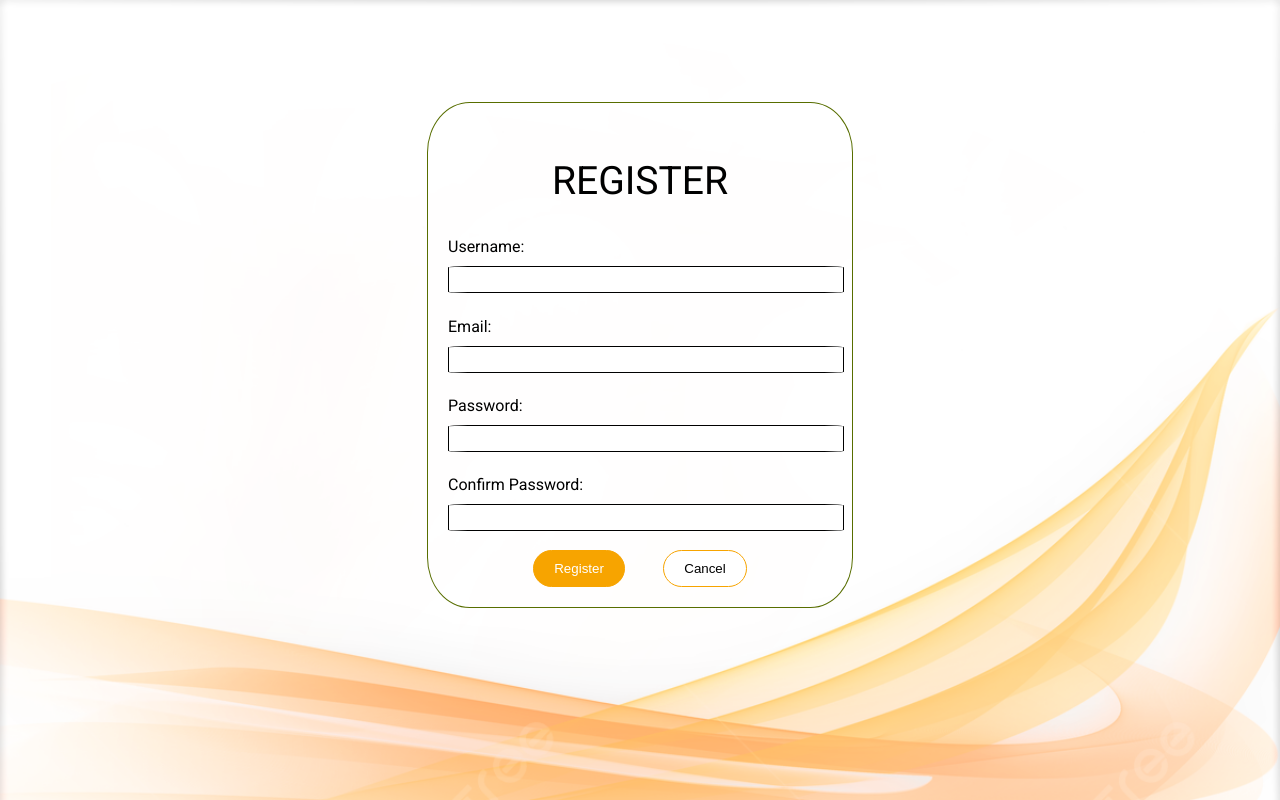
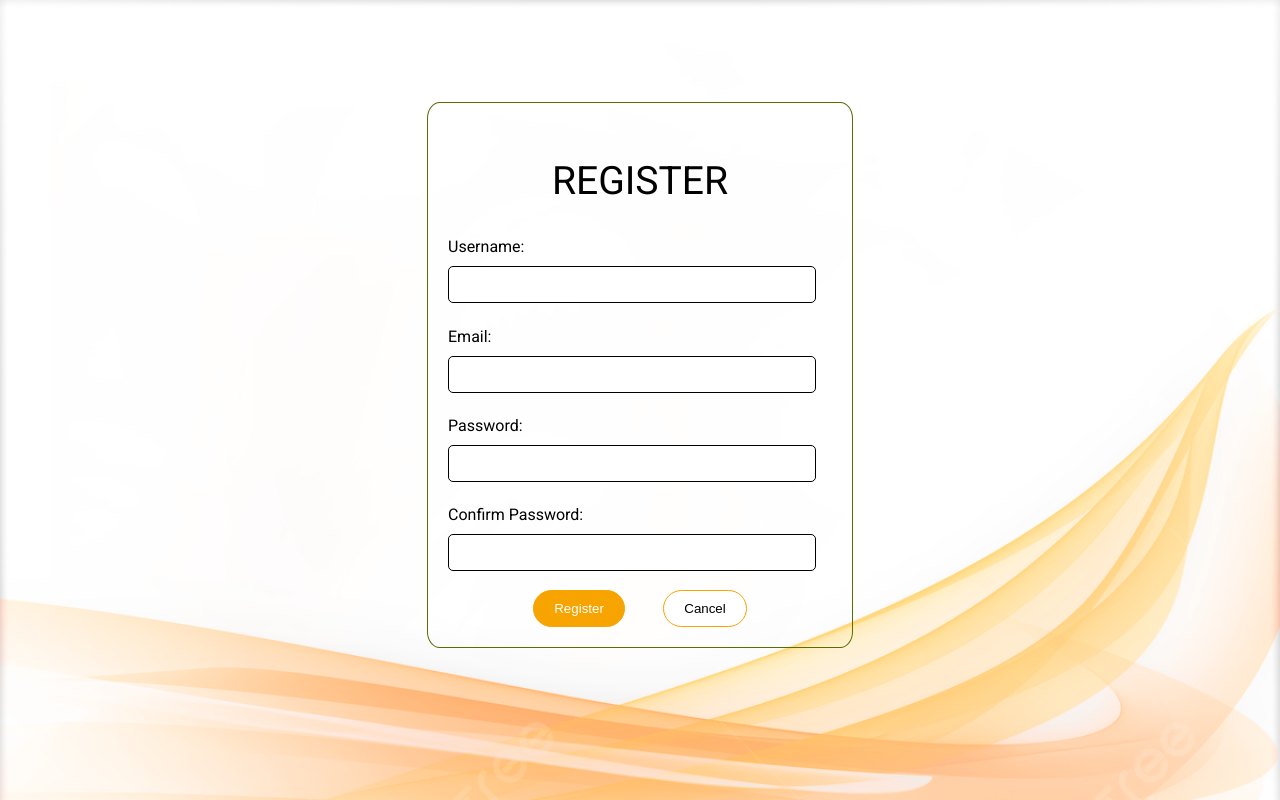
Before and after one commit to rasha-massoud/E-Learning-System, a React (Create React App) app in the folder FrontendClient/frontend-client/: page /register in a window 1280 px wide. Built offline with nearby package versions, Linux system fonts and the light colour scheme.

Commit message:
Modified the border radius appearance

```diff
--- a/FrontendClient/frontend-client/src/Components/Login/styles.css
+++ b/FrontendClient/frontend-client/src/Components/Login/styles.css
@@ -5,7 +5,7 @@
   width: 30%;
   margin: 8% auto;
   padding: 20px;
-  border-radius: 10%;
+  border-radius: 3%;
 }
 
 .logo {
@@ -35,11 +35,11 @@
 .login-block input[type="email"],
 .login-block input[type="password"] {
   display: block;
-  width: 100%;
-  padding: 5px;
+  width: 90%;
+  padding: 10px;
   margin-bottom: 10px;
   border: 1px solid black;
-  border-radius: 5%;
+  border-radius: 5px;
 }
 
 .login-block button[type="submit"] {
--- a/FrontendClient/frontend-client/src/Components/Register/styles.css
+++ b/FrontendClient/frontend-client/src/Components/Register/styles.css
@@ -5,7 +5,7 @@
     width: 30%;
     margin: 8% auto;
     padding: 20px;
-    border-radius: 10%;
+    border-radius: 3%;
 }
 
 .logo {
@@ -36,11 +36,11 @@
 .register-block input[type="email"],
 .register-block input[type="password"] {
     display: block;
-    width: 100%;
-    padding: 5px;
+    width: 90%;
+    padding: 10px;
     margin-bottom: 10px;
     border: 1px solid black;
-    border-radius: 5%;
+    border-radius: 5px;
 }
 
 .register-block button[type="submit"] {
```
